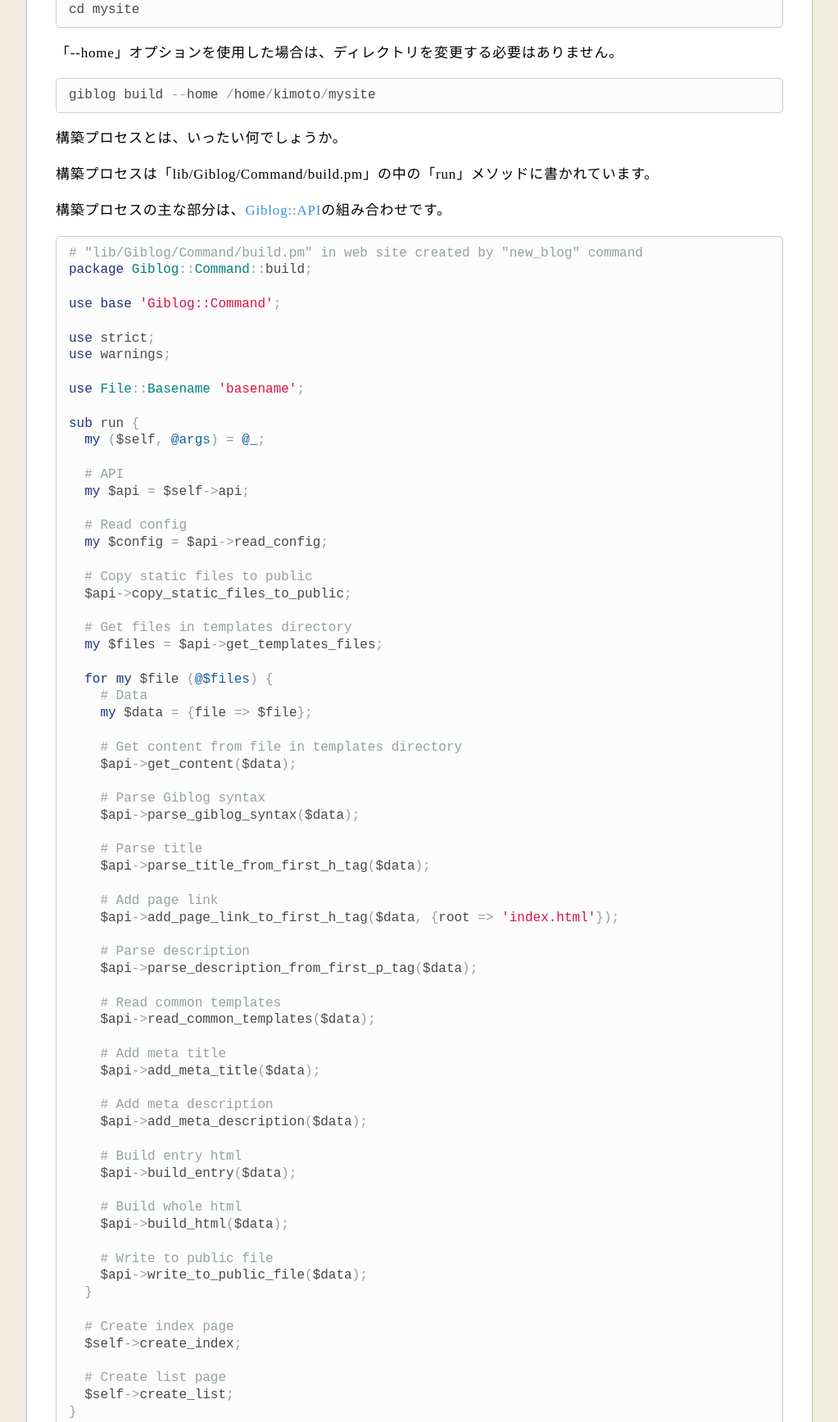
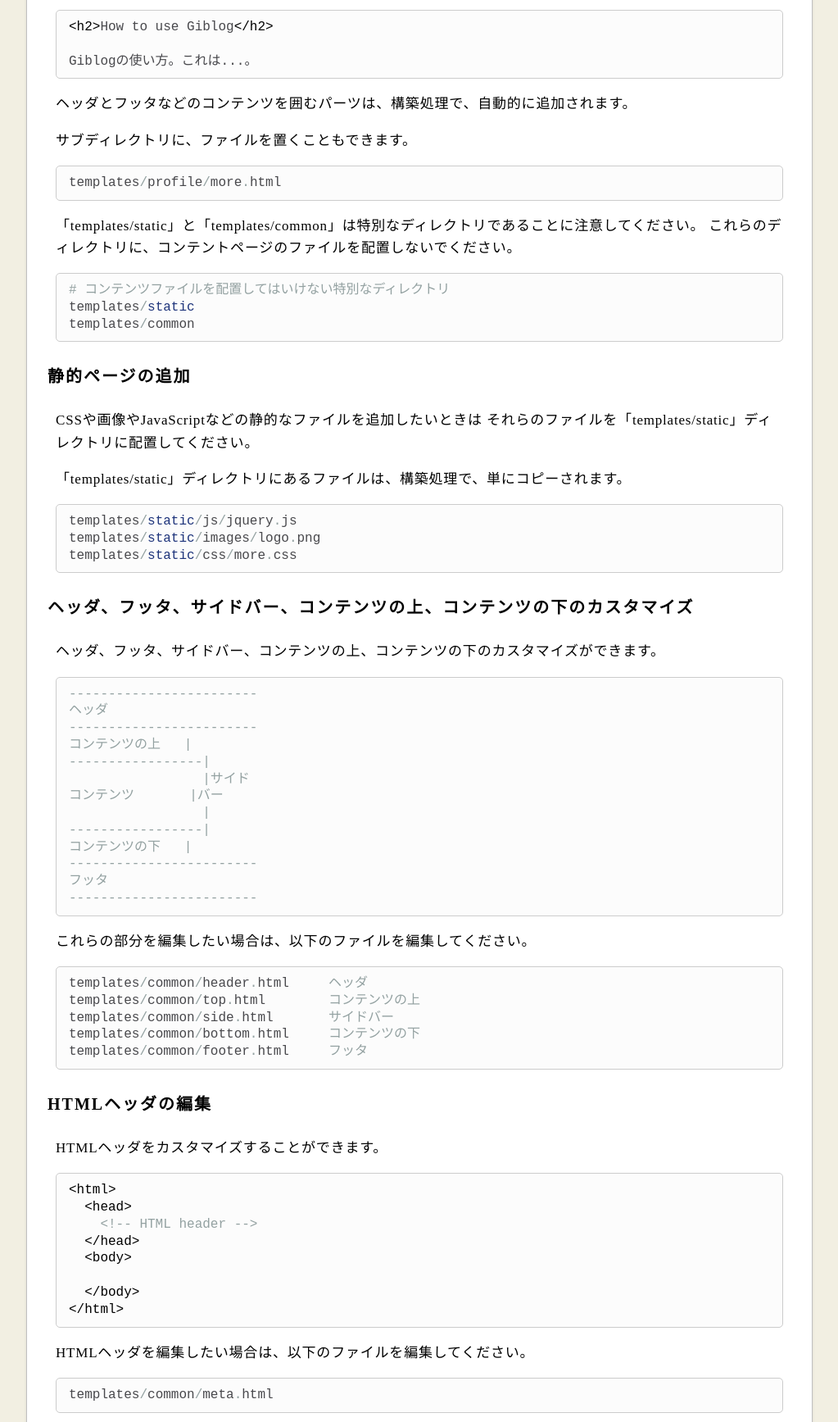
Before and after one commit to yuki-kimoto/Giblog-docjp-public, a plain HTML site: page index.html in a window 1280 px wide. Shown: the part 4924-6659 px from the top of the page at 82% size, without its empty margins (128-1151 px from the left). Drawn offline with Linux system fonts and the light colour scheme.

Commit message:
再構築

```diff
--- a/index.html
+++ b/index.html
@@ -206,7 +206,85 @@
 
 Giblog&#x306E;&#x4F7F;&#x3044;&#x65B9;&#x3002;&#x3053;&#x308C;&#x306F;...&#x3002;</code></pre>
 
-<p>&#x30D8;&#x30C3;&#x30C0;&#x3068;&#x30D5;&#x30C3;&#x30BF;&#x306A;&#x3069;&#x306E;&#x30B3;&#x30F3;&#x30C6;&#x30F3;&#x30C4;&#x3092;&#x56F2;&#x3080;&#x30D1;&#x30FC;&#x30C4;&#x306F;&#x3001;&#x81EA;&#x52D5;&#x7684;&#x306B;&#x8FFD;&#x52A0;&#x3055;&#x308C;&#x307E;&#x3059;&#x3002;</p>
+<p>&#x30D8;&#x30C3;&#x30C0;&#x3068;&#x30D5;&#x30C3;&#x30BF;&#x306A;&#x3069;&#x306E;&#x30B3;&#x30F3;&#x30C6;&#x30F3;&#x30C4;&#x3092;&#x56F2;&#x3080;&#x30D1;&#x30FC;&#x30C4;&#x306F;&#x3001;&#x69CB;&#x7BC9;&#x51E6;&#x7406;&#x3067;&#x3001;&#x81EA;&#x52D5;&#x7684;&#x306B;&#x8FFD;&#x52A0;&#x3055;&#x308C;&#x307E;&#x3059;&#x3002;</p>
+
+<h2 id="6">&#x30B3;&#x30F3;&#x30C6;&#x30F3;&#x30C4;&#x30DA;&#x30FC;&#x30B8;&#x306E;&#x8FFD;&#x52A0;</h2>
+
+<p>&#x30B3;&#x30F3;&#x30C6;&#x30F3;&#x30C4;&#x30DA;&#x30FC;&#x30B8;&#x3092;&#x4F5C;&#x6210;&#x3057;&#x305F;&#x3044;&#x5834;&#x5408;&#x306F;&#x3001;&#x30D5;&#x30A1;&#x30A4;&#x30EB;&#x3092;&#x300C;templates&#x300D;&#x30C7;&#x30A3;&#x30EC;&#x30AF;&#x30C8;&#x30EA;&#x306E;&#x4E2D;&#x306B;&#x914D;&#x7F6E;&#x3057;&#x307E;&#x3059;&#x3002;</p>
+
+<pre><code>templates/access.html
+templates/profile.html</code></pre>
+
+<p>&#x65B0;&#x3057;&#x304F;&#x8A18;&#x4E8B;&#x3092;&#x66F8;&#x304F;&#x306B;&#x306F;&#x3001;&#x3053;&#x306E;&#x30D5;&#x30A1;&#x30A4;&#x30EB;&#x3092;&#x958B;&#x3044;&#x3066;&#x3001; h2&#x3068;&#x30B3;&#x30F3;&#x30C6;&#x30F3;&#x30C4;&#x3092;&#x66F8;&#x304D;&#x307E;&#x3059;&#x3002;</p>
+
+<pre><code>&lt;h2&gt;How to use Giblog&lt;/h2&gt;
+
+Giblog&#x306E;&#x4F7F;&#x3044;&#x65B9;&#x3002;&#x3053;&#x308C;&#x306F;...&#x3002;</code></pre>
+
+<p>&#x30D8;&#x30C3;&#x30C0;&#x3068;&#x30D5;&#x30C3;&#x30BF;&#x306A;&#x3069;&#x306E;&#x30B3;&#x30F3;&#x30C6;&#x30F3;&#x30C4;&#x3092;&#x56F2;&#x3080;&#x30D1;&#x30FC;&#x30C4;&#x306F;&#x3001;&#x69CB;&#x7BC9;&#x51E6;&#x7406;&#x3067;&#x3001;&#x81EA;&#x52D5;&#x7684;&#x306B;&#x8FFD;&#x52A0;&#x3055;&#x308C;&#x307E;&#x3059;&#x3002;</p>
+
+<p>&#x30B5;&#x30D6;&#x30C7;&#x30A3;&#x30EC;&#x30AF;&#x30C8;&#x30EA;&#x306B;&#x3001;&#x30D5;&#x30A1;&#x30A4;&#x30EB;&#x3092;&#x7F6E;&#x304F;&#x3053;&#x3068;&#x3082;&#x3067;&#x304D;&#x307E;&#x3059;&#x3002;</p>
+
+<pre><code>templates/profile/more.html</code></pre>
+
+<p>&#x300C;templates/static&#x300D;&#x3068;&#x300C;templates/common&#x300D;&#x306F;&#x7279;&#x5225;&#x306A;&#x30C7;&#x30A3;&#x30EC;&#x30AF;&#x30C8;&#x30EA;&#x3067;&#x3042;&#x308B;&#x3053;&#x3068;&#x306B;&#x6CE8;&#x610F;&#x3057;&#x3066;&#x304F;&#x3060;&#x3055;&#x3044;&#x3002; &#x3053;&#x308C;&#x3089;&#x306E;&#x30C7;&#x30A3;&#x30EC;&#x30AF;&#x30C8;&#x30EA;&#x306B;&#x3001;&#x30B3;&#x30F3;&#x30C6;&#x30F3;&#x30C8;&#x30DA;&#x30FC;&#x30B8;&#x306E;&#x30D5;&#x30A1;&#x30A4;&#x30EB;&#x3092;&#x914D;&#x7F6E;&#x3057;&#x306A;&#x3044;&#x3067;&#x304F;&#x3060;&#x3055;&#x3044;&#x3002;</p>
+
+<pre><code># &#x30B3;&#x30F3;&#x30C6;&#x30F3;&#x30C4;&#x30D5;&#x30A1;&#x30A4;&#x30EB;&#x3092;&#x914D;&#x7F6E;&#x3057;&#x3066;&#x306F;&#x3044;&#x3051;&#x306A;&#x3044;&#x7279;&#x5225;&#x306A;&#x30C7;&#x30A3;&#x30EC;&#x30AF;&#x30C8;&#x30EA;
+templates/static
+templates/common</code></pre>
+
+<h2 id="7">&#x9759;&#x7684;&#x30DA;&#x30FC;&#x30B8;&#x306E;&#x8FFD;&#x52A0;</h2>
+
+<p>CSS&#x3084;&#x753B;&#x50CF;&#x3084;JavaScript&#x306A;&#x3069;&#x306E;&#x9759;&#x7684;&#x306A;&#x30D5;&#x30A1;&#x30A4;&#x30EB;&#x3092;&#x8FFD;&#x52A0;&#x3057;&#x305F;&#x3044;&#x3068;&#x304D;&#x306F; &#x305D;&#x308C;&#x3089;&#x306E;&#x30D5;&#x30A1;&#x30A4;&#x30EB;&#x3092;&#x300C;templates/static&#x300D;&#x30C7;&#x30A3;&#x30EC;&#x30AF;&#x30C8;&#x30EA;&#x306B;&#x914D;&#x7F6E;&#x3057;&#x3066;&#x304F;&#x3060;&#x3055;&#x3044;&#x3002;</p>
+
+<p>&#x300C;templates/static&#x300D;&#x30C7;&#x30A3;&#x30EC;&#x30AF;&#x30C8;&#x30EA;&#x306B;&#x3042;&#x308B;&#x30D5;&#x30A1;&#x30A4;&#x30EB;&#x306F;&#x3001;&#x69CB;&#x7BC9;&#x51E6;&#x7406;&#x3067;&#x3001;&#x5358;&#x306B;&#x30B3;&#x30D4;&#x30FC;&#x3055;&#x308C;&#x307E;&#x3059;&#x3002;</p>
+
+<pre><code>templates/static/js/jquery.js
+templates/static/images/logo.png
+templates/static/css/more.css</code></pre>
+
+<h2 id="8">&#x30D8;&#x30C3;&#x30C0;&#x3001;&#x30D5;&#x30C3;&#x30BF;&#x3001;&#x30B5;&#x30A4;&#x30C9;&#x30D0;&#x30FC;&#x3001;&#x30B3;&#x30F3;&#x30C6;&#x30F3;&#x30C4;&#x306E;&#x4E0A;&#x3001;&#x30B3;&#x30F3;&#x30C6;&#x30F3;&#x30C4;&#x306E;&#x4E0B;&#x306E;&#x30AB;&#x30B9;&#x30BF;&#x30DE;&#x30A4;&#x30BA;</h2>
+
+<p>&#x30D8;&#x30C3;&#x30C0;&#x3001;&#x30D5;&#x30C3;&#x30BF;&#x3001;&#x30B5;&#x30A4;&#x30C9;&#x30D0;&#x30FC;&#x3001;&#x30B3;&#x30F3;&#x30C6;&#x30F3;&#x30C4;&#x306E;&#x4E0A;&#x3001;&#x30B3;&#x30F3;&#x30C6;&#x30F3;&#x30C4;&#x306E;&#x4E0B;&#x306E;&#x30AB;&#x30B9;&#x30BF;&#x30DE;&#x30A4;&#x30BA;&#x304C;&#x3067;&#x304D;&#x307E;&#x3059;&#x3002;</p>
+
+<pre><code>------------------------
+&#x30D8;&#x30C3;&#x30C0;
+------------------------
+&#x30B3;&#x30F3;&#x30C6;&#x30F3;&#x30C4;&#x306E;&#x4E0A;   |
+-----------------|
+                 |&#x30B5;&#x30A4;&#x30C9;
+&#x30B3;&#x30F3;&#x30C6;&#x30F3;&#x30C4;       |&#x30D0;&#x30FC;
+                 |
+-----------------|
+&#x30B3;&#x30F3;&#x30C6;&#x30F3;&#x30C4;&#x306E;&#x4E0B;   |
+------------------------
+&#x30D5;&#x30C3;&#x30BF;
+------------------------</code></pre>
+
+<p>&#x3053;&#x308C;&#x3089;&#x306E;&#x90E8;&#x5206;&#x3092;&#x7DE8;&#x96C6;&#x3057;&#x305F;&#x3044;&#x5834;&#x5408;&#x306F;&#x3001;&#x4EE5;&#x4E0B;&#x306E;&#x30D5;&#x30A1;&#x30A4;&#x30EB;&#x3092;&#x7DE8;&#x96C6;&#x3057;&#x3066;&#x304F;&#x3060;&#x3055;&#x3044;&#x3002;</p>
+
+<pre><code>templates/common/header.html     &#x30D8;&#x30C3;&#x30C0;
+templates/common/top.html        &#x30B3;&#x30F3;&#x30C6;&#x30F3;&#x30C4;&#x306E;&#x4E0A;
+templates/common/side.html       &#x30B5;&#x30A4;&#x30C9;&#x30D0;&#x30FC;
+templates/common/bottom.html     &#x30B3;&#x30F3;&#x30C6;&#x30F3;&#x30C4;&#x306E;&#x4E0B;
+templates/common/footer.html     &#x30D5;&#x30C3;&#x30BF;</code></pre>
+
+<h2 id="HTML">HTML&#x30D8;&#x30C3;&#x30C0;&#x306E;&#x7DE8;&#x96C6;</h2>
+
+<p>HTML&#x30D8;&#x30C3;&#x30C0;&#x3092;&#x30AB;&#x30B9;&#x30BF;&#x30DE;&#x30A4;&#x30BA;&#x3059;&#x308B;&#x3053;&#x3068;&#x304C;&#x3067;&#x304D;&#x307E;&#x3059;&#x3002;</p>
+
+<pre><code>&lt;html&gt;
+  &lt;head&gt;
+    &lt;!-- HTML header --&gt;
+  &lt;/head&gt;
+  &lt;body&gt;
+
+  &lt;/body&gt;
+&lt;/html&gt;</code></pre>
+
+<p>HTML&#x30D8;&#x30C3;&#x30C0;&#x3092;&#x7DE8;&#x96C6;&#x3057;&#x305F;&#x3044;&#x5834;&#x5408;&#x306F;&#x3001;&#x4EE5;&#x4E0B;&#x306E;&#x30D5;&#x30A1;&#x30A4;&#x30EB;&#x3092;&#x7DE8;&#x96C6;&#x3057;&#x3066;&#x304F;&#x3060;&#x3055;&#x3044;&#x3002;</p>
+
+<pre><code>templates/common/meta.html</code></pre>
 
 <h2 id="Web1">Web&#x30B5;&#x30A4;&#x30C8;&#x306E;&#x69CB;&#x7BC9;</h2>
 
@@ -317,11 +395,11 @@
 
 <p>&#x300C;templates&#x300D;&#x30C7;&#x30A3;&#x30EC;&#x30AF;&#x30C8;&#x30EA;&#x306E;&#x4E2D;&#x306E;&#x30D5;&#x30A1;&#x30A4;&#x30EB;&#x304C;&#x3001;&#x66F4;&#x65B0;&#x3055;&#x308C;&#x308B;&#x3068;&#x3001;&#x30D3;&#x30EB;&#x30C9;&#x3055;&#x308C;&#x3001;&#x30B5;&#x30FC;&#x30D0;&#x30FC;&#x306F;&#x81EA;&#x52D5;&#x7684;&#x306B;&#x30EA;&#x30ED;&#x30FC;&#x30C9;&#x3055;&#x308C;&#x307E;&#x3059;&#x3002;</p>
 
-<h1 id="6">&#x8457;&#x8005;</h1>
+<h1 id="9">&#x8457;&#x8005;</h1>
 
 <p>Perl&#x30BC;&#x30DF;(&#x6728;&#x672C;&#x88D5;&#x7D00;), <code>&lt;kimoto.yuki at gmail.com&gt;</code></p>
 
-<h1 id="7">&#x30E9;&#x30A4;&#x30BB;&#x30F3;&#x30B9;&#x3068;&#x30B3;&#x30D4;&#x30FC;&#x30E9;&#x30A4;&#x30C8;</h1>
+<h1 id="10">&#x30E9;&#x30A4;&#x30BB;&#x30F3;&#x30B9;&#x3068;&#x30B3;&#x30D4;&#x30FC;&#x30E9;&#x30A4;&#x30C8;</h1>
 
 <p>Copyright 2018-2019 Yuki Kimoto.</p>
 
```
Also changed, not shown: 1 other file.
